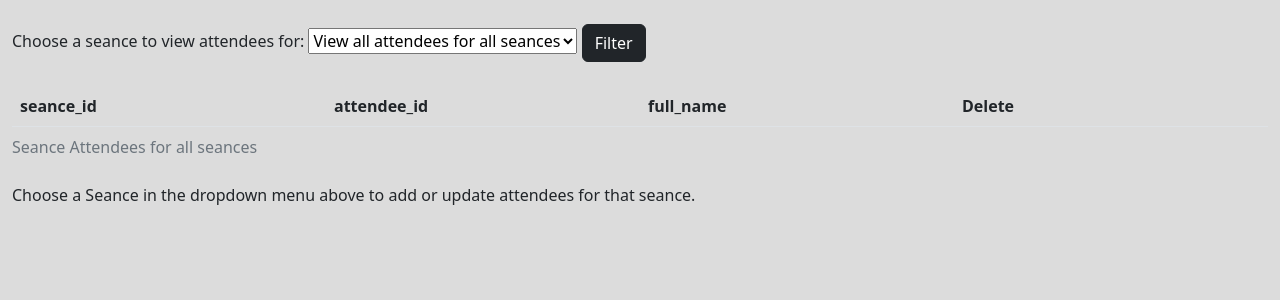
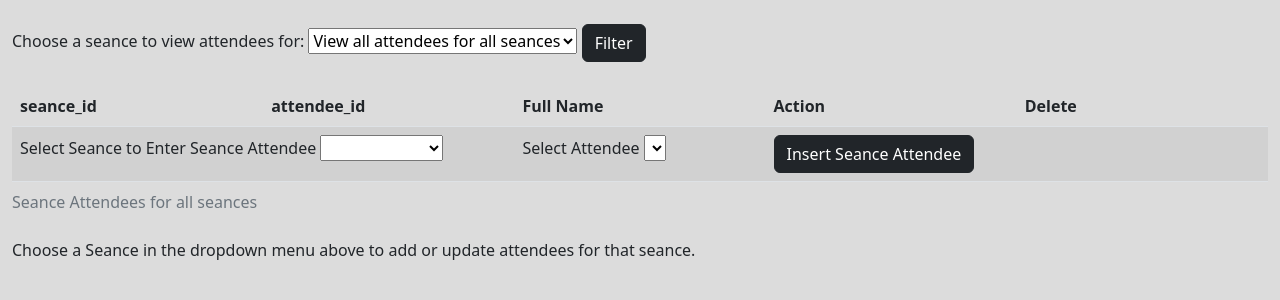
Before and after one commit to gmelsby/DataSeyance, a Flask app: page /seanceattendees in a window 1280 px wide. Shown: the part 56-356 px from the top of the page. Run offline with Flask 2, Linux system fonts and the light colour scheme; data that the repository does not hold is empty; some libraries are stand-ins or nearby versions.

Commit message:
Updated ui and app.py for seanceattendees.j2

```diff
--- a/app.py
+++ b/app.py
@@ -310,6 +310,8 @@ def methods():
 
 @app.route('/seanceattendees', methods=['GET', 'POST'])
 def seanceattendees():
+    seanceattendees_id_to_edit = -1
+    seanceattendees_to_edit = None
     if request.method == 'POST':
         # if form contains update_seance_id we are updating a row in SeanceaAttendees
         if request.form.get('update_attendee_id'):
@@ -322,67 +324,120 @@ def seanceattendees():
             return redirect(f'/seanceattendees?seance_id_input={old_seance_id}')
 
 
+
+        content = request.form.to_dict()
+        action = content['action']
+
+        if content['action'] == 'insert':
+
+            db.execute_query(queries['seanceattendees'][action], (
+
+                int(content['attendee_id']),
+                int(content['seance_id']),
+            ))
+
+
+        if content['action'] == 'delete':
+            db.execute_query(queries['seanceattendees'][action], (
+                int(content['seanceattendees_id']),
+            ))
+
+
+
+        if content['action'] == 'tagupdate':
+            print(content)
+            seanceattendees_id_to_edit = int(content['seanceattendees_id_to_edit'])
+            cursor = db.execute_query(queries['seanceattendees']['inline_tag']
+                                      ,  (seanceattendees_id_to_edit,))
+            seanceattendees_to_edit = cursor.fetchall()
+            print('seanceattendees_to_edit',seanceattendees_to_edit)
+
+
+
+        if content['action'] == 'update':
+            print(content)
+            db.execute_query(queries['seanceattendees']['inline_update'], (
+                int(content['seance_id']),
+                int(content['attendee_id']),
+                int(content['seanceattendees_id']),
+            ))
+
+
+
         # if form contains also_attended_id we are creating a new entry in SeanceAttendees
-        if request.form.get('also_attended_id'):
-            attendee_id = request.form.get('also_attended_id')
-            seance_id = request.form.get('selected_seance_id')
+        # if request.form.get('also_attended_id'):
+        #     attendee_id = request.form.get('also_attended_id')
+        #     seance_id = request.form.get('selected_seance_id')
+        #
+        #     # inserts a new row into SeanceAttendees intersection table
+        #     db.execute_query(queries['seanceattendees']['insert'], (attendee_id, seance_id))
+        #
+        #
+        #     return redirect(f'/seanceattendees?seance_id_input={seance_id}')
 
-            # inserts a new row into SeanceAttendees intersection table
-            db.execute_query(queries['seanceattendees']['insert'], (attendee_id, seance_id))
-            return redirect(f'/seanceattendees?seance_id_input={seance_id}')
+
 
 
     # read functionality
-    if request.method == 'GET':
-        args = request.args
-        # chosen attendee defaults to None unless we have id passed in in GET args
-        chosen_attendee_id = args.get('attendee_id_input')
-        chosen_attendee = None
-        # we are not supporting autofilling when attendee_id is NULL
-        # there are potentially many entries where attendee_id is NULL, and it is hard to tell them apart
-        if chosen_attendee_id is not None and chosen_attendee_id != 'None':
-            cursor = db.execute_query(queries['attendees']['select_specific'], (int(chosen_attendee_id),))
-            chosen_attendee = cursor.fetchone()
+    # if request.method == 'GET':
 
-        # chosen seance defaults to None unless we have id passed in in GET args
-        chosen_seance_id = args.get('seance_id_input')
-        chosen_seance = None
-        # if a seance_id has been passed in, get info about it
-        if chosen_seance_id:
-            cursor = db.execute_query(queries['seances']['select_specific'], (int(chosen_seance_id),))
-            chosen_seance = cursor.fetchone()
+    args = request.args
+    # chosen attendee defaults to None unless we have id passed in in GET args
+    chosen_attendee_id = args.get('attendee_id_input')
+    chosen_attendee = None
+    # we are not supporting autofilling when attendee_id is NULL
+    # there are potentially many entries where attendee_id is NULL, and it is hard to tell them apart
+    if chosen_attendee_id is not None and chosen_attendee_id != 'None':
+        cursor = db.execute_query(queries['attendees']['select_specific'], (int(chosen_attendee_id),))
+        chosen_attendee = cursor.fetchone()
 
-        # query for populating dropdown menu to choose a seance
-        cursor = db.execute_query(queries['seances']['select'])
-        seance_data = cursor.fetchall()
+    # chosen seance defaults to None unless we have id passed in in GET args
+    chosen_seance_id = args.get('seance_id_input')
+    chosen_seance = None
+    # if a seance_id has been passed in, get info about it
+    if chosen_seance_id:
+        cursor = db.execute_query(queries['seances']['select_specific'], (int(chosen_seance_id),))
+        chosen_seance = cursor.fetchone()
 
-        # query for getting all seances that are not the selected seance
-        other_seances = []
-        if chosen_seance_id:
-            cursor = db.execute_query(queries['seances']['select_other'], (int(chosen_seance_id),))
-            other_seances = cursor.fetchall()
+    # query for populating dropdown menu to choose a seance
+    cursor = db.execute_query(queries['seances']['select'])
+    seance_data = cursor.fetchall()
+
+    # query for getting all seances that are not the selected seance
+    other_seances = []
+    if chosen_seance_id:
+        cursor = db.execute_query(queries['seances']['select_other'], (int(chosen_seance_id),))
+        other_seances = cursor.fetchall()
+
+    # query for getting info about all attendees in the SeanceAttendees table for all seances or a particular one
+    all_attendees_query = queries['attendees']['select']
+    cursor = db.execute_query(all_attendees_query, ())
+    all_attendees = cursor.fetchall()
 
 
-        # query for getting info about all attendees in the SeanceAttendees table for all seances or a particular one
-        attendee_query = queries['seanceattendees']['select']
-        attendee_params = ()
-        if chosen_seance_id:
-             attendee_query = queries['seanceattendees']['select_specific']
-             attendee_params = (int(chosen_seance_id),)
+    attendee_query = queries['seanceattendees']['select']
 
-        cursor = db.execute_query(attendee_query, attendee_params)
-        attendee_data = cursor.fetchall()
+    attendee_params = ()
+    if chosen_seance_id:
+         attendee_query = queries['seanceattendees']['select_specific']
+         attendee_params = (int(chosen_seance_id),)
 
-        # query for getting all attendees that did not attend the seance
-        not_attended_list = []
-        if chosen_seance_id:
-            cursor = db.execute_query(queries['seanceattendees']['select_not_attended'], (int(chosen_seance_id),))
-            not_attended_list = cursor.fetchall()
+    cursor = db.execute_query(attendee_query, attendee_params)
+    attendee_data = cursor.fetchall()
 
-        # renders the page with prefilled dropdowns
-        return render_template('seanceattendees.j2', chosen_seance=chosen_seance, seance_data=seance_data,
-                               other_seances=other_seances, chosen_attendee=chosen_attendee,
-                               attendee_data=attendee_data, not_attended_list=not_attended_list)
+    # query for getting all attendees that did not attend the seance
+    not_attended_list = []
+    if chosen_seance_id:
+        cursor = db.execute_query(queries['seanceattendees']['select_not_attended'], (int(chosen_seance_id),))
+        not_attended_list = cursor.fetchall()
+
+    # renders the page with prefilled dropdowns
+    return render_template('seanceattendees.j2', chosen_seance=chosen_seance, seance_data=seance_data,
+                           other_seances=other_seances, chosen_attendee=chosen_attendee,
+                           attendee_data=attendee_data, not_attended_list=not_attended_list
+                           , all_attendees=all_attendees
+                           , seanceattendees_id_to_edit=seanceattendees_id_to_edit
+                           , seanceattendees_to_edit=seanceattendees_to_edit)
 
 
 @app.route('/delete_seanceattendee/<int:id>')
--- a/templates/seanceattendees.j2
+++ b/templates/seanceattendees.j2
@@ -28,28 +28,131 @@
   <tr>
     <th>seance_id</th>
     <th>attendee_id</th>
-    <th>full_name</th>
+    <th>Full Name</th>
+        <th>Action</th>
     <th>Delete</th>
     {% if chosen_seance!=None %}
-    <th>Edit</th>
+
+
     {% endif %}
   </tr>
   </thead>
   <tbody>
   {% for attendee in attendee_data %}
+    {%if attendee['seanceattendees_id']==seanceattendees_id_to_edit %}
   <tr>
+    <form id="InsertSeanceAttendee" method="POST">
+
+     <td colspan="2">
+     <select name="seance_id" >
+
+    <option value=""></option>
+    {% for seance in seance_data %}
+    <option value={{seance['seance_id']}}
+    {% if seance['seance_id']==attendee['seance_id'] %} selected {% endif %}>
+    {{seance['date']}} {{seance['name']}} | seance_id: {{seance['seance_id']}}</option>
+    {% endfor %}
+    <option value='AddSeance'>+ Add Seance</option>
+    </select>
+
+    <td>
+    <select name="attendee_id" onclick="openForm(this.value)">
+         Select Attendee
+    <option value=""></option>
+    {% for attendees in all_attendees %}
+    <option value={{attendees['attendee_id']}}
+    {% if attendees['attendee_id']==attendee['attendee_id'] %} selected {% endif %}>
+    {{attendees['full_name']}} | attendee_id: {{attendees['attendee_id']}}</option>
+    {% endfor %}
+    </select>
+
+    </td>
+
+       <td>
+
+        <input  class="btn btn-primary" type="submit" id="UpdateSeanceAttendeeg" value="Save">
+        <input type="hidden" name="action" value="update">
+        <input type="hidden" name="seanceattendees_id" value={{attendee['seanceattendees_id']}}
+
+
+      </td>
+      </form>
+    <td>
+       <form id="cancel" method="GET">
+      <input class="btn btn-secondary" type="submit" id="cancel" value="Cancel">
+     </td>
+        </form>
+
+  </tr>
+
+  {% else %}
+    <tr>
     <td>{{attendee['seance_id']}}</td>
     <td>{{attendee['attendee_id']}}</td>
     <td>{{attendee['full_name']}}</td>
-    <td><a href="delete_seanceattendee/{{attendee['seanceattendees_id']}}{% if chosen_seance!=None %}?seance_id_input={{chosen_seance['seance_id']}}{% endif %}">
-    Delete</a></td>
-    {% if chosen_seance!=None %}
-    <td><a href="seanceattendees?seance_id_input={{chosen_seance['seance_id']}}&attendee_id_input={{attendee['attendee_id']}}">Edit</a></td>
-    {% endif %}
+    <td>
+        <form id="UpdateSeanceAttendee" method="POST">
+        <input  class="btn btn-secondary" type="submit" id="UpdateSeanceAttendee" value="Update Seance Attendee">
+        <input type="hidden" name="action" value="tagupdate">
+         <input type="hidden" name="seanceattendees_id_to_edit" value={{attendee['seanceattendees_id']}}>
+      </td>  </form>
+
+    <td>       <form id="DeleteSeanceAttendee" method="POST">
+        <input class="btn btn-danger" type="submit" id="DeleteSeanceAttendee" value="Delete Seance Attendee">
+        <input type="hidden" name="action" value="delete">
+        <input type="hidden" name="seanceattendees_id" value= {{attendee['seanceattendees_id']}}
+     </td>
+          </form>
+
   </tr>
+      {% endif %}
   {% endfor %}
+
+
+    <tr>
+       <form id="InsertSeanceAttendee" method="POST">
+
+    <td colspan="2">
+     Select Seance to Enter Seance Attendee
+     <select name="seance_id" >
+
+    <option value=""></option>
+    {% for seance in seance_data %}
+    <option value={{seance['seance_id']}}
+    {% if chosen_seance['seance_id']==seance['seance_id'] %} selected {% endif %}>
+    {{seance['date']}} {{seance['name']}} | seance_id: {{seance['seance_id']}}</option>
+    {% endfor %}
+    <option value='AddSeance'>+ Add Seance</option>
+    </select>
+    </td>
+
+    <td >
+             Select Attendee
+         <select name="attendee_id" >
+
+    <option value=""></option>
+    {% for attendee in all_attendees %}
+    <option value={{attendee['attendee_id']}}
+    {% if chosen_attendee['attendee_id']==attendee['attendee_id'] %} selected {% endif %}>
+    {{attendee['full_name']}} | attendee_id: {{attendee['attendee_id']}}</option>
+    {% endfor %}
+    </select>
+
+    <td>
+        <input class="btn btn-dark" type="submit" id="InsertSeanceAttendee" value="Insert Seance Attendee">
+        <input type="hidden" name="action" value="insert">
+        </form>
+    </td>
+<td></td>
+  </tr>
+
   </tbody>
 </table>
+
+
+
+
+
 
 {% if chosen_seance!=None %}
 
@@ -66,13 +169,17 @@
           <input type=hidden name=selected_seance_id value={{chosen_seance['seance_id']}}>
       <br>
 
-    <input class="btn" type="submit" id="InsertAttendee" value="Insert Attendee">
+    <input class="btn btn-dark" type="submit" id="InsertAttendee" value="Insert Attendee">
   </form>
 </div>
 
 <div>
 &nbsp;
 </div>
+
+
+
+
 
 <div id="update" style="display: block">
   <form id="UpdateSeanceAttendee" method="POST">
@@ -89,7 +196,7 @@
            {% endfor %}
        </select>
 
-      <legend>Seance they Actually Attended</legend>
+
       <label for="update_seance_id">What Seance did they actually attend?</label>
        <select name="update_seance_id" id="actuallyattended">
            <option value=""></option>
@@ -99,7 +206,7 @@
            {% endfor %}
        </select>
        <input type=hidden name=current_seance_id value={{chosen_seance['seance_id']}}>
-      <input class="btn" type="submit" id="actuallyattended_button" value="Update Seance Attendee">
+      <input class="btn btn-dark" type="submit" id="actuallyattended_button" value="Update Seance Attendee">
     </fieldset>
   </form>
 </div>
```
Also changed, not shown: models/queries.toml (+15 -0 lines).
